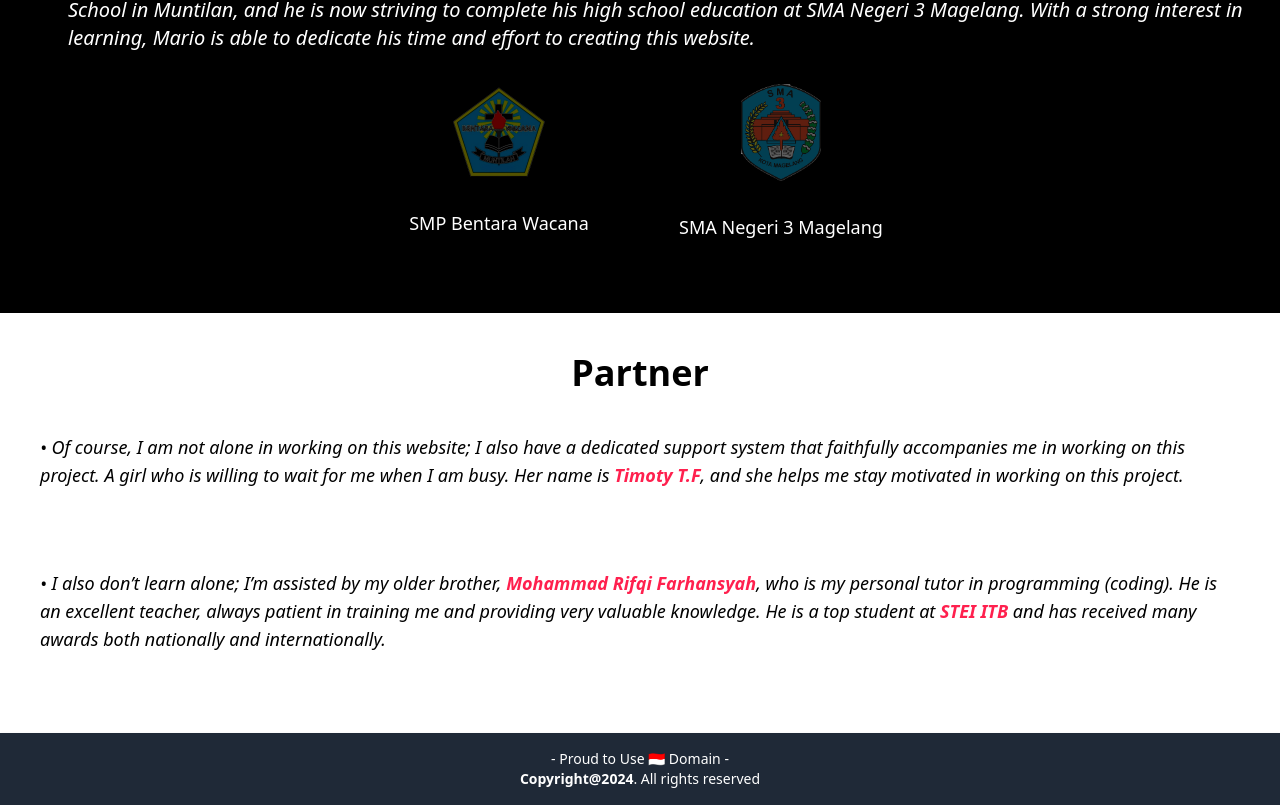
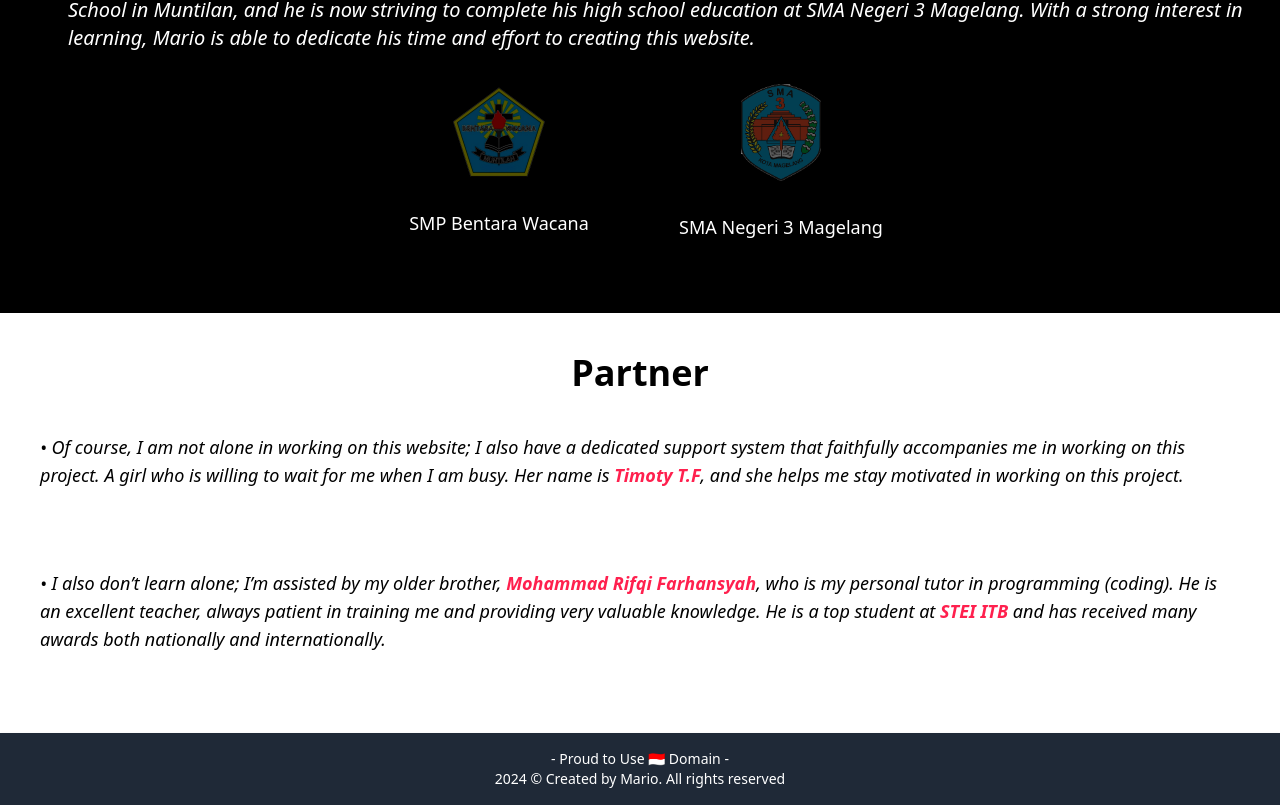
Before and after one commit to mariosabda/webbaru, a React (Vite) app: page / in a window 1280 px wide. Shown: the part 1572-2377 px from the top of the page. Built offline with nearby package versions, Linux system fonts and the light colour scheme.

Commit message:
minor update

```diff
--- a/src/App.jsx
+++ b/src/App.jsx
@@ -2,7 +2,7 @@ import React from 'react';
 import Hero from './components/Hero';
 import Navbar from './components/navbar';
 import "./App.css";
-import Analytics from './components/Analytics';
+import Profile from './components/Profile';
 import Newsletter from './components/Newsletter';
 import Footer from './components/footer';
 import Partner from './components/partner';
@@ -12,7 +12,7 @@ function App() {
     <div>
       <Navbar/>
       <Hero />
-      <Analytics />
+      <Profile />
       <Newsletter />
       <Partner />
       <Footer />
--- a/src/components/Newsletter.jsx
+++ b/src/components/Newsletter.jsx
@@ -20,7 +20,7 @@ const Newsletter = () => {
             <div className="flex flex-col items-center lg:flex-row justify-center lg:space-x-8">
             <div className="flex flex-col items-center text-center">
                 <img
-                className="w-[80px] sm:w-[100px] lg:w-[120px] transition transform hover:scale-110 duration-300 md:text-red"
+                className="w-[80px] sm:w-[100px] lg:w-[120px] transition transform hover:scale-110 duration-300"
                 src={Bw}
                 alt="SMP Bentara Wacana"
                 />
--- a/src/components/footer.jsx
+++ b/src/components/footer.jsx
@@ -4,11 +4,11 @@ const Footer = () => {
     return (
         <footer class="bg-gray-800 shadow">
             <div class="w-full p-4 gap-y-4 py-4">
-            <p class="flex justify-center text-sm text-white text-center">
+            <p class="flex justify-center text-sm text-white text-center font-thin">
             - Proud to Use 🇮🇩 Domain -
             </p>
-            <p class="flex justify-center text-sm text-white text-center">
-                <span className="font-semibold">Copyright@2024</span>. All rights reserved
+            <p class="flex justify-center text-sm text-white text-center font-thin">
+                <span className="font-normal">2024 © Created by Mario</span>. All rights reserved
             </p>
 
             </div>
```
Also changed, not shown: src/assets/react.svg, src/components/Profile.jsx (renamed from src/components/Analytics.jsx).
